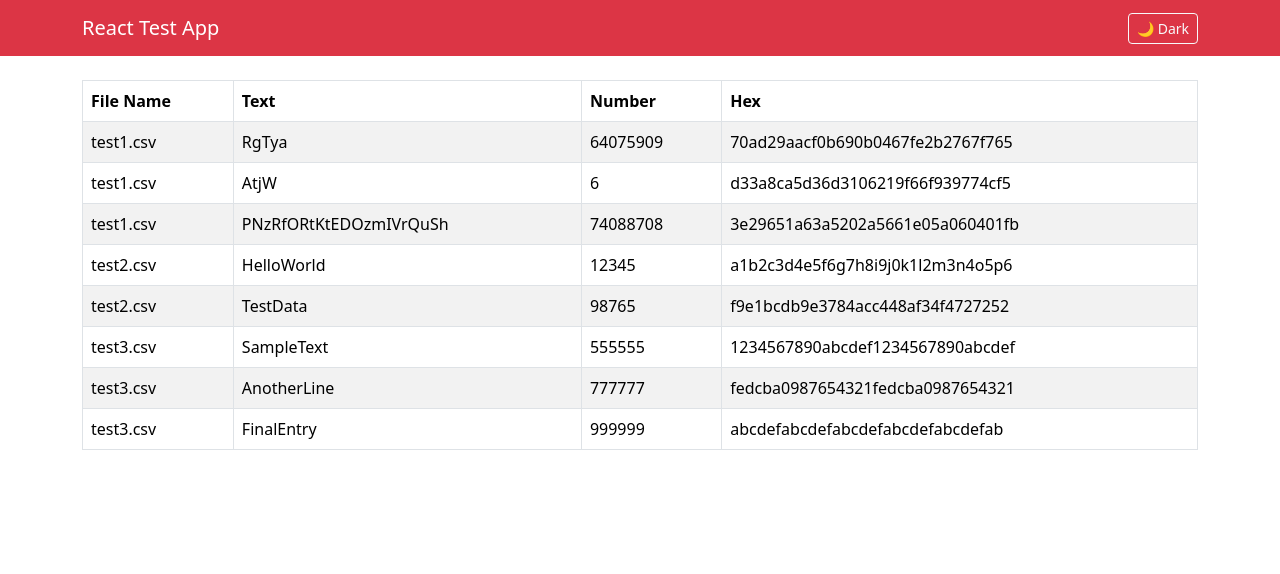
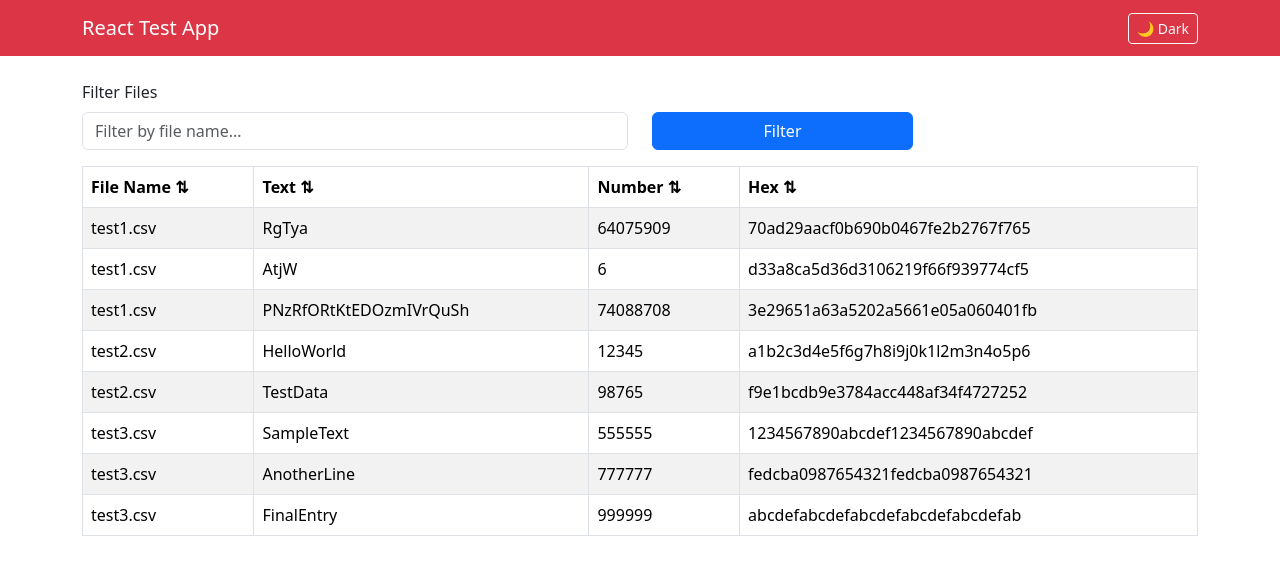
Before and after one commit to chakkyy/toolbox-challenge, a React app in the folder frontend/: page / in a window 1280 px wide. Shown: the top 574 px of the page. Built offline with nearby package versions, Linux system fonts and the light colour scheme.

Commit message:
feat: input and sorting filter logic and components

```diff
--- a/frontend/src/App.js
+++ b/frontend/src/App.js
@@ -1,12 +1,16 @@
 import React, { useState, useEffect } from 'react';
 import { Container, Navbar, Button } from 'react-bootstrap';
 import FileTable from './components/FileTable';
+import FileFilter from './components/FileFilter/FileFilter';
 import { mockFiles } from './data/mockData';
 
 const App = () => {
   const [theme, setTheme] = useState(() => {
     return localStorage.getItem('theme') || 'light';
   });
+
+  // TODO: Migrate to Redux
+  const [filterText, setFilterText] = useState('');
 
   useEffect(() => {
     document.documentElement.setAttribute('data-bs-theme', theme);
@@ -18,6 +22,16 @@ const App = () => {
       prevTheme === 'light' ? 'dark' : 'light'
     );
   };
+
+  const handleFilter = (text) => {
+    setFilterText(text);
+  };
+
+  // Filter files by name (case-insensitive, partial match)
+  const filteredFiles = mockFiles.filter((file) => {
+    if (!filterText) return true;
+    return file.file.toLowerCase().includes(filterText.toLowerCase());
+  });
 
   return (
     <>
@@ -35,7 +49,8 @@ const App = () => {
       </Navbar>
 
       <Container>
-        <FileTable files={mockFiles} />
+        <FileFilter onFilter={handleFilter} />
+        <FileTable files={filteredFiles} />
       </Container>
     </>
   );
--- /dev/null
+++ b/frontend/src/components/FileFilter/FileFilter.js
@@ -0,0 +1,40 @@
+import React, { useState } from 'react';
+import { Form, Button, Row, Col } from 'react-bootstrap';
+
+const FileFilter = ({ onFilter }) => {
+  const [filterText, setFilterText] = useState('');
+
+  const handleSubmit = (e) => {
+    e.preventDefault();
+    onFilter(filterText);
+  };
+
+  const handleChange = (e) => {
+    setFilterText(e.target.value);
+  };
+
+  return (
+    <Form onSubmit={handleSubmit} className="mb-3">
+      <Row className="align-items-end">
+        <Col xs={12} md={8} lg={6}>
+          <Form.Group controlId="fileFilter">
+            <Form.Label>Filter Files</Form.Label>
+            <Form.Control
+              type="text"
+              placeholder="Filter by file name..."
+              value={filterText}
+              onChange={handleChange}
+            />
+          </Form.Group>
+        </Col>
+        <Col xs={12} md={4} lg={3} className="mt-2 mt-md-0">
+          <Button variant="primary" type="submit" className="w-100">
+            Filter
+          </Button>
+        </Col>
+      </Row>
+    </Form>
+  );
+};
+
+export default FileFilter;
--- /dev/null
+++ b/frontend/src/components/FileFilter/index.js
@@ -0,0 +1 @@
+export { default } from './FileFilter';
--- a/frontend/src/components/FileTable.js
+++ /dev/null
@@ -1,39 +0,0 @@
-import React from 'react';
-import { Table } from 'react-bootstrap';
-
-const FileTable = ({ files }) => {
-  return (
-    <Table striped bordered hover responsive>
-      <thead>
-        <tr>
-          <th>File Name</th>
-          <th>Text</th>
-          <th>Number</th>
-          <th>Hex</th>
-        </tr>
-      </thead>
-      <tbody>
-        {files && files.length > 0 ? (
-          files.map((file) =>
-            file.lines.map((line, index) => (
-              <tr key={`${file.file}-${index}`}>
-                <td>{file.file}</td>
-                <td>{line.text}</td>
-                <td>{line.number}</td>
-                <td>{line.hex}</td>
-              </tr>
-            ))
-          )
-        ) : (
-          <tr>
-            <td colSpan="4" className="text-center">
-              No data available
-            </td>
-          </tr>
-        )}
-      </tbody>
-    </Table>
-  );
-};
-
-export default FileTable;
--- /dev/null
+++ b/frontend/src/components/FileTable/FileTable.css
@@ -0,0 +1,11 @@
+.sortable-header:hover {
+  opacity: 0.8;
+}
+
+[data-bs-theme="light"] .sortable-header:hover {
+  background-color: rgba(0, 0, 0, 0.05) !important;
+}
+
+[data-bs-theme="dark"] .sortable-header:hover {
+  background-color: rgba(255, 255, 255, 0.1) !important;
+}
--- /dev/null
+++ b/frontend/src/components/FileTable/FileTable.js
@@ -0,0 +1,141 @@
+import React, { useState, useMemo } from 'react';
+import { Table } from 'react-bootstrap';
+import './FileTable.css';
+
+const FileTable = ({ files }) => {
+  const [sortConfig, setSortConfig] = useState({
+    key: null,
+    direction: 'asc',
+  });
+
+  const handleSort = (key) => {
+    let direction = 'asc';
+    if (sortConfig.key === key && sortConfig.direction === 'asc') {
+      direction = 'desc';
+    }
+    setSortConfig({ key, direction });
+  };
+
+  const getSortIcon = (columnKey) => {
+    if (sortConfig.key !== columnKey) {
+      return ' ⇅';
+    }
+    return sortConfig.direction === 'asc' ? ' ▲' : ' ▼';
+  };
+
+  const sortedRows = useMemo(() => {
+    const rows = [];
+    files.forEach((file) => {
+      file.lines.forEach((line) => {
+        rows.push({
+          file: file.file,
+          text: line.text,
+          number: line.number,
+          hex: line.hex,
+        });
+      });
+    });
+
+    // Sort if a column is selected
+    if (sortConfig.key) {
+      rows.sort((a, b) => {
+        const aVal = a[sortConfig.key];
+        const bVal = b[sortConfig.key];
+
+        // Handle numerical sorting for 'number' column
+        if (sortConfig.key === 'number') {
+          return sortConfig.direction === 'asc'
+            ? aVal - bVal
+            : bVal - aVal;
+        }
+
+        // Handle alphabetical sorting (case-insensitive) for text columns
+        const aStr = String(aVal).toLowerCase();
+        const bStr = String(bVal).toLowerCase();
+
+        if (aStr < bStr) {
+          return sortConfig.direction === 'asc' ? -1 : 1;
+        }
+        if (aStr > bStr) {
+          return sortConfig.direction === 'asc' ? 1 : -1;
+        }
+        return 0;
+      });
+    }
+
+    return rows;
+  }, [files, sortConfig]);
+
+  return (
+    <Table striped bordered hover responsive>
+      <thead>
+        <tr>
+          <th
+            onClick={() => handleSort('file')}
+            style={{
+              cursor: 'pointer',
+              userSelect: 'none',
+              transition: 'background-color 0.2s',
+            }}
+            className="sortable-header"
+          >
+            File Name{getSortIcon('file')}
+          </th>
+          <th
+            onClick={() => handleSort('text')}
+            style={{
+              cursor: 'pointer',
+              userSelect: 'none',
+              transition: 'background-color 0.2s',
+            }}
+            className="sortable-header"
+          >
+            Text{getSortIcon('text')}
+          </th>
+          <th
+            onClick={() => handleSort('number')}
+            style={{
+              cursor: 'pointer',
+              userSelect: 'none',
+              transition: 'background-color 0.2s',
+            }}
+            className="sortable-header"
+          >
+            Number{getSortIcon('number')}
+          </th>
+          <th
+            onClick={() => handleSort('hex')}
+            style={{
+              cursor: 'pointer',
+              userSelect: 'none',
+              transition: 'background-color 0.2s',
+            }}
+            className="sortable-header"
+          >
+            Hex{getSortIcon('hex')}
+          </th>
+        </tr>
+      </thead>
+      <tbody>
+        {sortedRows && sortedRows.length > 0 ? (
+          sortedRows.map((row, index) => (
+            <tr key={`${row.file}-${row.text}-${index}`}>
+              <td>{row.file}</td>
+              <td>{row.text}</td>
+              <td>{row.number}</td>
+              <td>{row.hex}</td>
+            </tr>
+          ))
+        ) : (
+          <tr>
+            <td colSpan="4" className="text-center">
+              No data available
+            </td>
+          </tr>
+        )}
+      </tbody>
+    </Table>
+  );
+};
+
+export default FileTable;
--- /dev/null
+++ b/frontend/src/components/FileTable/index.js
@@ -0,0 +1 @@
+export { default } from './FileTable';
```
